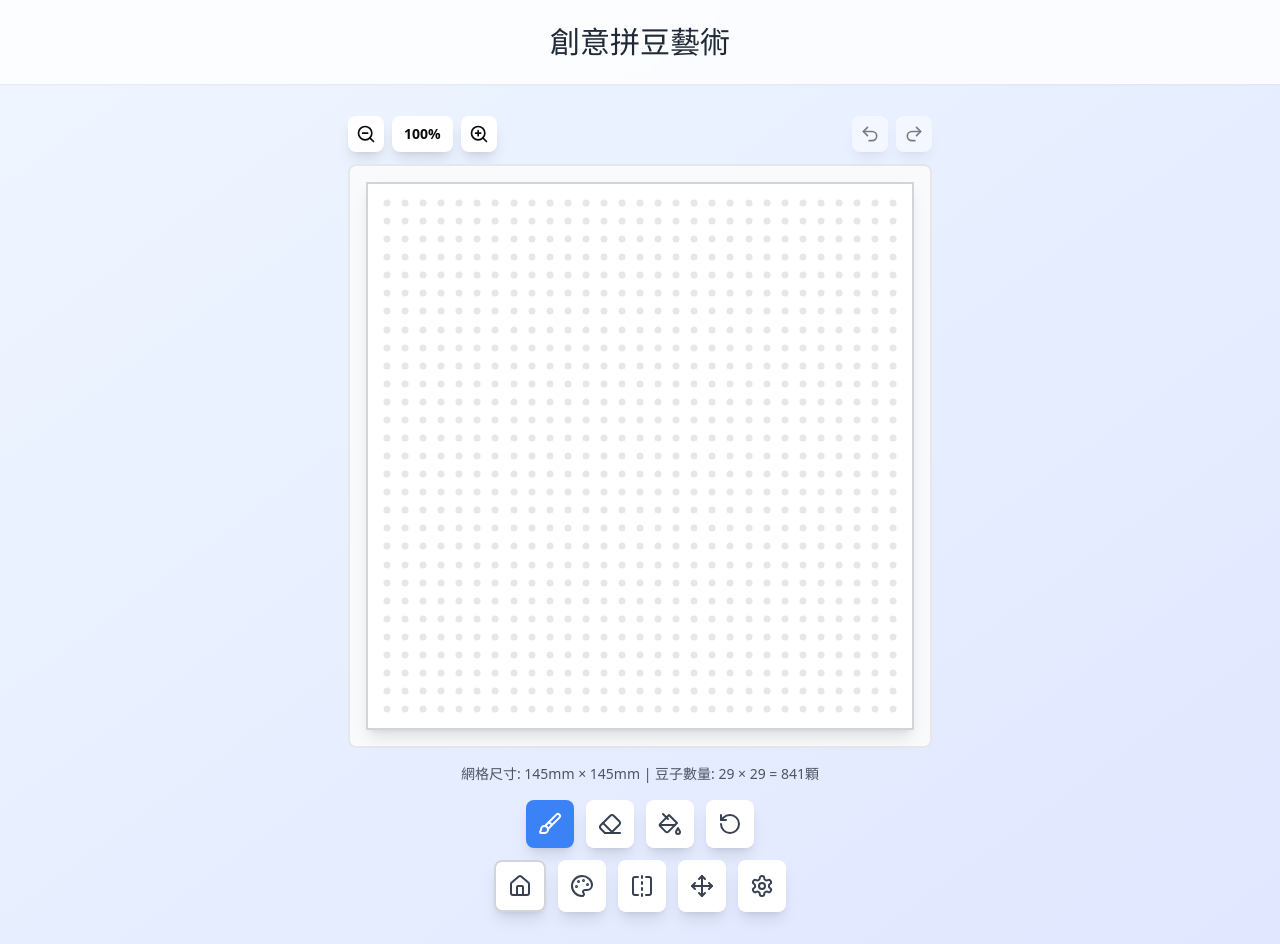
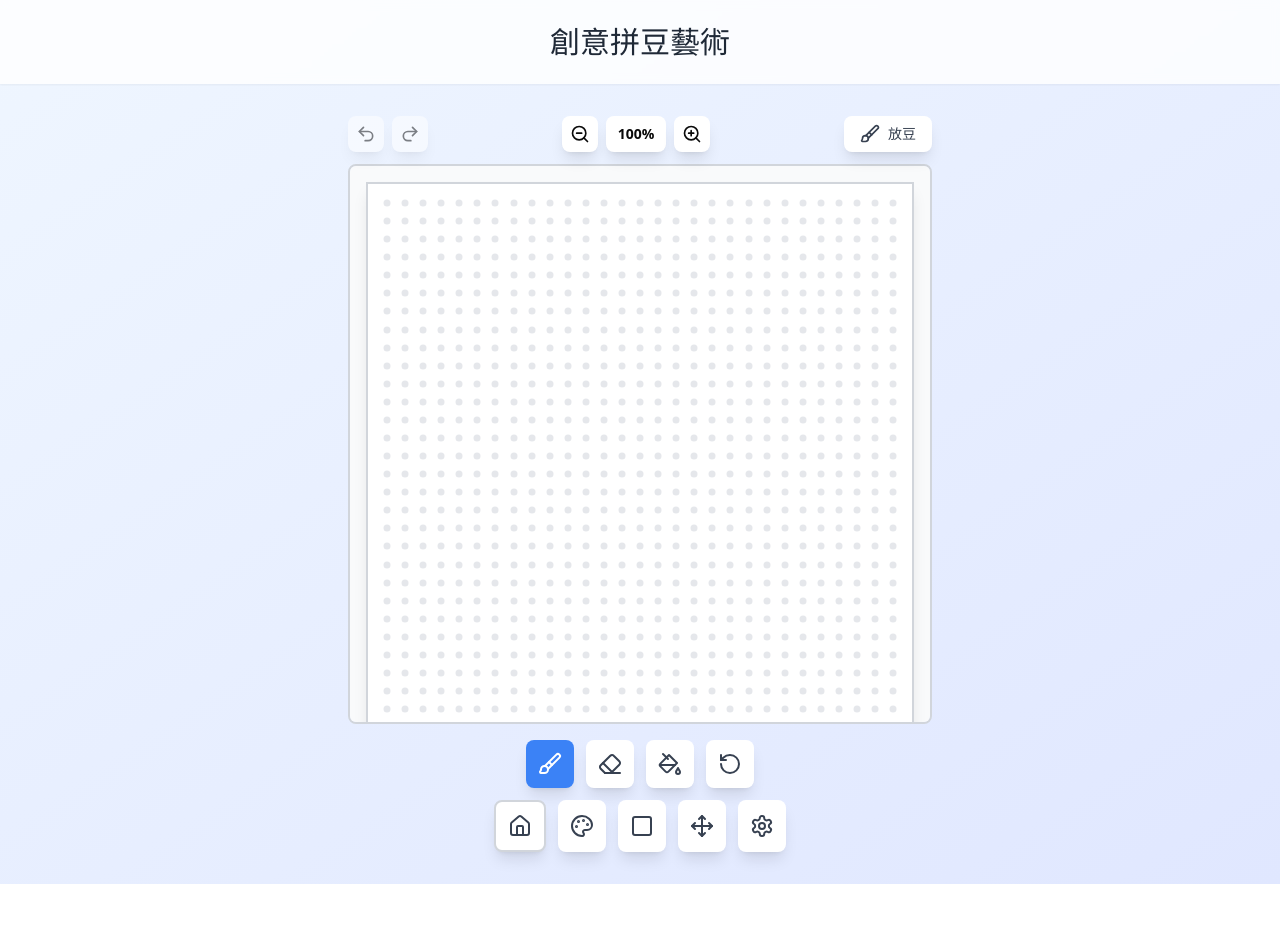
Before and after one commit to AustinWu887/beads, a React (Vite) app: page /#/editor in a window 1280 px wide. After the commit the page ends 884 px from the top, so only its background shows below. Built offline with nearby package versions, Linux system fonts and the light colour scheme.

Commit message:
feat: 新增容器樣式和調整元素定位與尺寸

```diff
--- a/src/components/BeadGrid.tsx
+++ b/src/components/BeadGrid.tsx
@@ -2,8 +2,7 @@
  * 互動式拼豆網格元件 - 用於拼豆藝術創作
  * 支援顏色放置、擦除和網格互動，優化移動端觸摸交互
  */
-import React, { useRef, useState } from 'react';
-import { ZoomIn, ZoomOut, Undo2, Redo2 } from 'lucide-react';
+import React, { useRef, useEffect } from 'react';
 
 export type TemplateType = 'square-large' | 'square-small' | 'circle-large';
 
@@ -13,10 +12,8 @@ interface BeadGridProps {
   selectedColor: string;
   currentTool: string;
   templateType: TemplateType;
-  onUndo: () => void;
-  onRedo: () => void;
-  canUndo: boolean;
-  canRedo: boolean;
+  scale: number;
+  onScaleChange: (scale: number) => void;
 }
 
 const BeadGrid: React.FC<BeadGridProps> = ({
@@ -25,28 +22,17 @@ const BeadGrid: React.FC<BeadGridProps> = ({
   selectedColor,
   currentTool,
   templateType,
-  onUndo,
-  onRedo,
-  canUndo,
-  canRedo
+  scale,
+  onScaleChange
 }) => {
   const isDrawing = useRef(false);
-  const [scale, setScale] = useState(1);
   const lastTouchDistance = useRef<number | null>(null);
   const isPinching = useRef(false);
-
-  // 放大
-  const handleZoomIn = () => {
-    setScale(prev => Math.min(prev + 0.2, 2));
-  };
-
-  // 縮小
-  const handleZoomOut = () => {
-    setScale(prev => Math.max(prev - 0.2, 0.4));
-  };
+  const lastTouchedCell = useRef<string | null>(null);
+  const gridRef = useRef<HTMLDivElement>(null);
 
   // 計算兩個觸控點之間的距離
-  const getTouchDistance = (touches: React.TouchList) => {
+  const getTouchDistance = (touches: TouchList | React.TouchList) => {
     if (touches.length < 2) return null;
     const touch1 = touches[0];
     const touch2 = touches[1];
@@ -89,13 +75,15 @@ const BeadGrid: React.FC<BeadGridProps> = ({
     // 單指觸控才觸發繪製
     if (e.touches.length === 1 && !isPinching.current) {
       isDrawing.current = true;
+      lastTouchedCell.current = `${row}-${col}`;
       onBeadClick(row, col);
     }
   };
 
-  const handleTouchMove = (e: React.TouchEvent) => {
+  const handleTouchMove = (e: TouchEvent | React.TouchEvent) => {
     // 處理雙指縮放
     if (e.touches.length === 2) {
+      e.preventDefault();
       isPinching.current = true;
       isDrawing.current = false;
 
@@ -107,10 +95,8 @@ const BeadGrid: React.FC<BeadGridProps> = ({
         } else {
           // 計算縮放比例（提高靈敏度）
           const scale_ratio = distance / lastTouchDistance.current;
-          setScale(prev => {
-            const newScale = prev * scale_ratio;
-            return Math.max(0.4, Math.min(2, newScale));
-          });
+          const newScale = scale * scale_ratio;
+          onScaleChange(Math.max(0.4, Math.min(2, newScale)));
           lastTouchDistance.current = distance;
         }
       }
@@ -120,15 +106,39 @@ const BeadGrid: React.FC<BeadGridProps> = ({
     // 單指繪製
     if (!isDrawing.current || isPinching.current) return;
 
+    e.preventDefault();
     const touch = e.touches[0];
     const element = document.elementFromPoint(touch.clientX, touch.clientY);
 
     if (element && element.hasAttribute('data-row') && element.hasAttribute('data-col')) {
       const row = parseInt(element.getAttribute('data-row') || '0');
       const col = parseInt(element.getAttribute('data-col') || '0');
-      onBeadClick(row, col);
+      const cellKey = `${row}-${col}`;
+
+      // 只有當觸控到不同的格子時才觸發,提高連續繪製的流暢度
+      if (cellKey !== lastTouchedCell.current) {
+        lastTouchedCell.current = cellKey;
+        onBeadClick(row, col);
+      }
     }
   };
+
+  // 設置非 passive 的觸控事件監聽器
+  useEffect(() => {
+    const gridElement = gridRef.current;
+    if (!gridElement) return;
+
+    const touchMoveHandler = (e: TouchEvent) => {
+      handleTouchMove(e);
+    };
+
+    // 添加非 passive 的事件監聽器
+    gridElement.addEventListener('touchmove', touchMoveHandler, { passive: false });
+
+    return () => {
+      gridElement.removeEventListener('touchmove', touchMoveHandler);
+    };
+  }, [scale, onScaleChange, onBeadClick]);
 
   const handleTouchEnd = (e: React.TouchEvent) => {
     // 如果還有觸控點，檢查是否繼續縮放
@@ -141,6 +151,7 @@ const BeadGrid: React.FC<BeadGridProps> = ({
       isDrawing.current = false;
       isPinching.current = false;
       lastTouchDistance.current = null;
+      lastTouchedCell.current = null;
     } else {
       // 只剩一個手指，重置縮放狀態但不重置繪製狀態
       isPinching.current = false;
@@ -194,54 +205,11 @@ const BeadGrid: React.FC<BeadGridProps> = ({
 
   return (
     <div className="flex flex-col items-center">
-      {/* 頂部按鈕列 - 縮放靠左，撤銷/重作靠右 */}
-      <div className="flex justify-between items-center w-full mb-3">
-        {/* 縮放控制按鈕 - 左側 */}
-        <div className="flex gap-2">
-          <button
-            onClick={handleZoomOut}
-            className="p-2 bg-white rounded-lg shadow-lg hover:bg-gray-50 transition-all"
-            title="縮小"
-          >
-            <ZoomOut className="w-5 h-5" />
-          </button>
-          <div className="flex items-center px-3 py-2 bg-white rounded-lg shadow-lg">
-            <span className="text-sm font-semibold">{Math.round(scale * 100)}%</span>
-          </div>
-          <button
-            onClick={handleZoomIn}
-            className="p-2 bg-white rounded-lg shadow-lg hover:bg-gray-50 transition-all"
-            title="放大"
-          >
-            <ZoomIn className="w-5 h-5" />
-          </button>
-        </div>
-
-        {/* 撤銷/重作按鈕 - 右側 */}
-        <div className="flex gap-2">
-          <button
-            onClick={onUndo}
-            disabled={!canUndo}
-            className="p-2 bg-white rounded-lg shadow-lg hover:bg-gray-50 transition-all disabled:opacity-50 disabled:cursor-not-allowed"
-            title="撤銷"
-          >
-            <Undo2 className="w-5 h-5" />
-          </button>
-          <button
-            onClick={onRedo}
-            disabled={!canRedo}
-            className="p-2 bg-white rounded-lg shadow-lg hover:bg-gray-50 transition-all disabled:opacity-50 disabled:cursor-not-allowed"
-            title="重作"
-          >
-            <Redo2 className="w-5 h-5" />
-          </button>
-        </div>
-      </div>
-
       {/* 網格容器 */}
-      <div className="flex items-center justify-center p-4 bg-gray-50 rounded-lg border-2 border-gray-200">
+      <div className="flex items-center justify-center p-4">
         <div className="flex items-center justify-center">
           <div
+            ref={gridRef}
             className={`grid border-2 border-gray-300 bg-white shadow-lg touch-none ${
               config.isCircle ? 'rounded-full' : ''
             }`}
@@ -255,10 +223,10 @@ const BeadGrid: React.FC<BeadGridProps> = ({
               transform: `scale(${scale})`,
               transformOrigin: 'center',
               transition: isPinching.current ? 'none' : 'transform 0.2s ease-out',
+              touchAction: 'none',
             }}
         onMouseLeave={handleMouseUp}
         onMouseUp={handleMouseUp}
-        onTouchMove={handleTouchMove}
         onTouchEnd={handleTouchEnd}
         onTouchCancel={handleTouchEnd}
       >
@@ -285,7 +253,6 @@ const BeadGrid: React.FC<BeadGridProps> = ({
                 onMouseEnter={() => inCircle && handleCellEnter(rowIndex, colIndex)}
                 onMouseDown={() => inCircle && handleMouseDown(rowIndex, colIndex)}
                 onTouchStart={(e) => inCircle && handleTouchStart(e, rowIndex, colIndex)}
-                onTouchMove={handleTouchMove}
                 title={inCircle ? `位置: (${rowIndex + 1}, ${colIndex + 1})` : ''}
                 disabled={!inCircle}
               />
--- a/src/pages/Home.tsx
+++ b/src/pages/Home.tsx
@@ -23,7 +23,13 @@ import {
   Undo2,
   Redo2,
   RotateCcw,
-  FlipHorizontal
+  FlipHorizontal,
+  FlipVertical,
+  Crosshair,
+  Square,
+  ZoomIn,
+  ZoomOut,
+  Hand
 } from 'lucide-react';
 
 // 對稱類型
@@ -60,6 +66,8 @@ const HomePage: React.FC = () => {
   const [selectedColor, setSelectedColor] = useState<string>('#FF6B6B');
   const [currentTool, setCurrentTool] = useState<string>('brush');
   const [symmetryType, setSymmetryType] = useState<SymmetryType>('none');
+  const [scale, setScale] = useState<number>(1);
+  const [isPanMode, setIsPanMode] = useState<boolean>(false);
 
   // 面板展開狀態
   const [openPanel, setOpenPanel] = useState<string | null>(null);
@@ -84,6 +92,10 @@ const HomePage: React.FC = () => {
 
   // 用於圖片導出的ref
   const gridRef = useRef<HTMLDivElement>(null);
+  // 畫板容器ref用於拖動滾動
+  const containerRef = useRef<HTMLDivElement>(null);
+  const isDragging = useRef(false);
+  const dragStart = useRef({ x: 0, y: 0, scrollLeft: 0, scrollTop: 0 });
 
   // 從localStorage加載自定義顏色
   useEffect(() => {
@@ -101,6 +113,47 @@ const HomePage: React.FC = () => {
   useEffect(() => {
     localStorage.setItem('beadArt-customColors', JSON.stringify(customColors));
   }, [customColors]);
+
+  // 移動模式的拖動滾動功能
+  useEffect(() => {
+    const container = containerRef.current;
+    if (!container || !isPanMode) return;
+
+    const handleMouseDown = (e: MouseEvent) => {
+      isDragging.current = true;
+      dragStart.current = {
+        x: e.clientX,
+        y: e.clientY,
+        scrollLeft: container.scrollLeft,
+        scrollTop: container.scrollTop
+      };
+      container.style.cursor = 'grabbing';
+    };
+
+    const handleMouseMove = (e: MouseEvent) => {
+      if (!isDragging.current) return;
+      e.preventDefault();
+      const dx = e.clientX - dragStart.current.x;
+      const dy = e.clientY - dragStart.current.y;
+      container.scrollLeft = dragStart.current.scrollLeft - dx;
+      container.scrollTop = dragStart.current.scrollTop - dy;
+    };
+
+    const handleMouseUp = () => {
+      isDragging.current = false;
+      container.style.cursor = 'grab';
+    };
+
+    container.addEventListener('mousedown', handleMouseDown);
+    document.addEventListener('mousemove', handleMouseMove);
+    document.addEventListener('mouseup', handleMouseUp);
+
+    return () => {
+      container.removeEventListener('mousedown', handleMouseDown);
+      document.removeEventListener('mousemove', handleMouseMove);
+      document.removeEventListener('mouseup', handleMouseUp);
+    };
+  }, [isPanMode]);
 
   // 更新歷史記錄
   const updateHistory = useCallback((newGrid: string[][]) => {
@@ -284,6 +337,16 @@ const HomePage: React.FC = () => {
       setHistoryIndex(historyIndex + 1);
       setGrid(history[historyIndex + 1]);
     }
+  };
+
+  // 放大
+  const handleZoomIn = () => {
+    setScale(prev => Math.min(prev + 0.2, 2));
+  };
+
+  // 縮小
+  const handleZoomOut = () => {
+    setScale(prev => Math.max(prev - 0.2, 0.4));
   };
 
   // 保存為JSON
@@ -615,19 +678,95 @@ const HomePage: React.FC = () => {
       {/* 主要內容區 - 板子置中 */}
       <div className="flex items-center justify-center py-8">
         <div>
-          {/* 畫板 */}
-          <div ref={gridRef}>
+          {/* 控制按鈕 - 撤銷/重做靠左，縮放置中，模式切換靠右 */}
+          <div className="flex justify-between items-center w-full mb-3">
+            {/* 撤銷/重作按鈕 - 左側 */}
+            <div className="flex gap-2">
+              <button
+                onClick={handleUndo}
+                disabled={historyIndex <= 0}
+                className="p-2 bg-white rounded-lg shadow-lg hover:bg-gray-50 transition-all disabled:opacity-50 disabled:cursor-not-allowed"
+                title="撤銷"
+              >
+                <Undo2 className="w-5 h-5" />
+              </button>
+              <button
+                onClick={handleRedo}
+                disabled={historyIndex >= history.length - 1}
+                className="p-2 bg-white rounded-lg shadow-lg hover:bg-gray-50 transition-all disabled:opacity-50 disabled:cursor-not-allowed"
+                title="重作"
+              >
+                <Redo2 className="w-5 h-5" />
+              </button>
+            </div>
+
+            {/* 縮放控制按鈕 - 中間 */}
+            <div className="flex gap-2">
+              <button
+                onClick={handleZoomOut}
+                className="p-2 bg-white rounded-lg shadow-lg hover:bg-gray-50 transition-all"
+                title="縮小"
+              >
+                <ZoomOut className="w-5 h-5" />
+              </button>
+              <div className="flex items-center px-3 py-2 bg-white rounded-lg shadow-lg">
+                <span className="text-sm font-semibold">{Math.round(scale * 100)}%</span>
+              </div>
+              <button
+                onClick={handleZoomIn}
+                className="p-2 bg-white rounded-lg shadow-lg hover:bg-gray-50 transition-all"
+                title="放大"
+              >
+                <ZoomIn className="w-5 h-5" />
+              </button>
+            </div>
+
+            {/* 模式切換按鈕 - 右側 */}
+            <button
+              onClick={() => setIsPanMode(!isPanMode)}
+              className={`px-4 py-2 rounded-lg shadow-lg transition-all flex items-center gap-2 ${
+                isPanMode
+                  ? 'bg-blue-500 text-white'
+                  : 'bg-white text-gray-700 hover:bg-gray-50'
+              }`}
+              title={isPanMode ? "切換到放豆模式" : "切換到移動模式"}
+            >
+              {isPanMode ? (
+                <>
+                  <Hand className="w-5 h-5" />
+                  <span className="text-sm font-semibold">移動</span>
+                </>
+              ) : (
+                <>
+                  <Brush className="w-5 h-5" />
+                  <span className="text-sm font-semibold">放豆</span>
+                </>
+              )}
+            </button>
+          </div>
+
+          {/* 畫板容器 - 限制縮放範圍 */}
+          <div
+            ref={containerRef}
+            className={`overflow-auto max-w-[95vw] max-h-[70vh] rounded-lg border-2 border-gray-300 bg-gray-50 ${
+              isPanMode ? 'cursor-grab active:cursor-grabbing' : ''
+            }`}
+          >
+            <div
+              ref={gridRef}
+              className="inline-block"
+              style={{ pointerEvents: isPanMode ? 'none' : 'auto' }}
+            >
               <BeadGrid
                 grid={grid}
-              onBeadClick={handleBeadClick}
+                onBeadClick={isPanMode ? () => {} : handleBeadClick}
                 selectedColor={selectedColor}
                 currentTool={currentTool}
                 templateType={templateType}
-              onUndo={handleUndo}
-              onRedo={handleRedo}
-              canUndo={historyIndex > 0}
-              canRedo={historyIndex < history.length - 1}
+                scale={scale}
+                onScaleChange={setScale}
               />
+            </div>
           </div>
 
           {/* 工具按鈕 - 下方 */}
@@ -701,11 +840,17 @@ const HomePage: React.FC = () => {
                 className={`p-3 rounded-lg shadow-lg transition-all ${
                   openPanel === 'symmetry'
                     ? 'bg-blue-500 text-white'
+                    : symmetryType !== 'none'
+                      ? 'bg-blue-500 text-white'
                       : 'bg-white text-gray-700 hover:bg-gray-50'
                 }`}
                 title="對稱模式"
               >
-                <FlipHorizontal size={24} />
+                {symmetryType === 'horizontal' && <FlipHorizontal size={24} />}
+                {symmetryType === 'vertical' && <FlipVertical size={24} />}
+                {symmetryType === 'both' && <Crosshair size={24} />}
+                {symmetryType === 'radial' && <RotateCcw size={24} />}
+                {symmetryType === 'none' && <Square size={24} />}
               </button>
               <button
                 onClick={() => togglePanel('transform')}
```
Also changed, not shown: 4 other files (tests, documents, lock files or other folders). Lines whose indentation alone changed are shown as unchanged.
